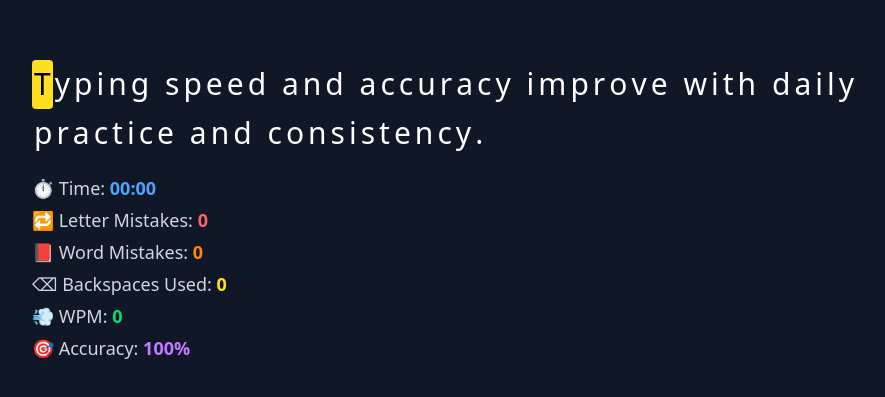
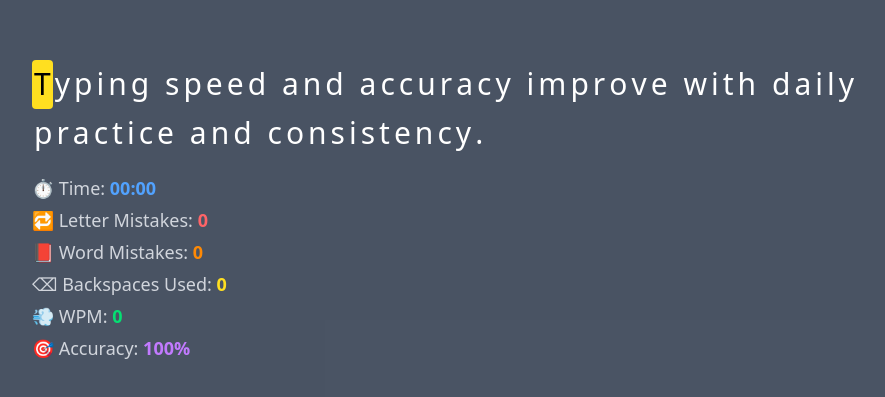
Before and after one commit to dhiraj2105/typo, a Next.js app: page / in a window 1280 px wide. Shown: the part 189-586 px from the top of the page, without its empty margins (184-1069 px from the left). Built offline with nearby package versions, Linux system fonts and the light colour scheme.

Commit message:
bg colors

```diff
--- a/app/page.js
+++ b/app/page.js
@@ -7,7 +7,7 @@
       <Head>
         <title>TypeForge | Typing Test</title>
       </Head>
-      <main className="flex justify-center items-center min-h-screen bg-gray-900 text-white">
+      <main className="flex justify-center items-center min-h-screen bg-gray-700/90 text-white">
         <TypingBox />
       </main>
     </>
```
